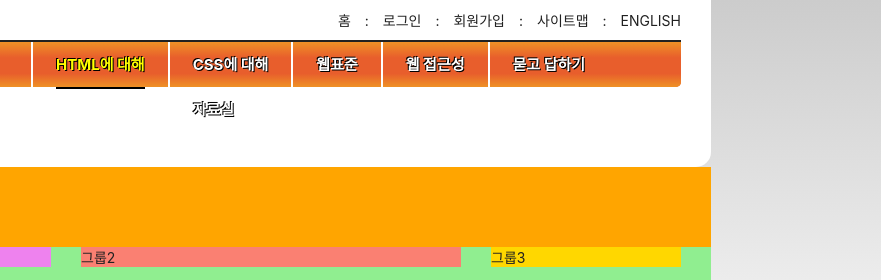
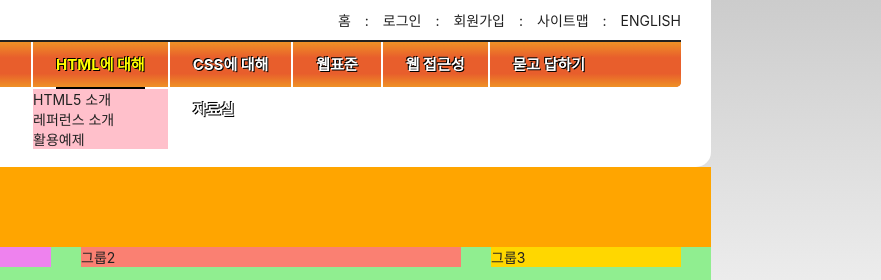
Before and after one commit to hungerbk/HTML5, a plain HTML site: page index.html in a window 1280 px wide. Shown: the top 280 px of the page, 399-1280 px from the left. Drawn offline with Linux system fonts and the light colour scheme; a web font is replaced by a local one.

Commit message:
position 기준 설정하기

```diff
--- a/styles/style.css
+++ b/styles/style.css
@@ -127,6 +127,7 @@ position: static이 아닌 경우만 기준으로 삼음(경우의 수 하나..
 }
 
 .menu-item{
+  position: relative;
   float: left;
   border-left: 2px solid #fff;
 }
@@ -162,7 +163,19 @@ position: static이 아닌 경우만 기준으로 삼음(경우의 수 하나..
 .sub-menu{
   background-color: pink;
   position: absolute;
+  top: 47px;
+  left: 0;
   display: none;
+}
+
+.is-active .sub-menu{
+  /* display 어떻게 보여줄 지 결정하는 것. 꼭 block일 필요가 없음. */
+  /* display: flex; */
+  display: block;
+}
+
+.sub-menu li{
+  display: inline-block;
 }
 
 /* 비주얼 */
```
